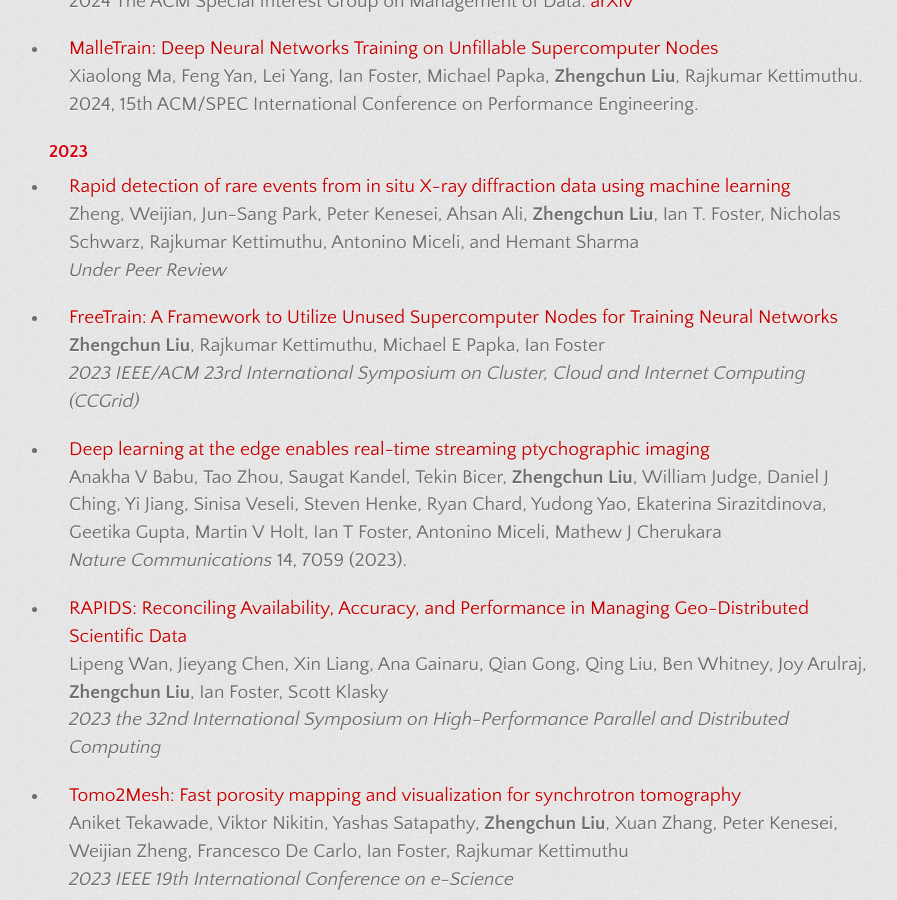
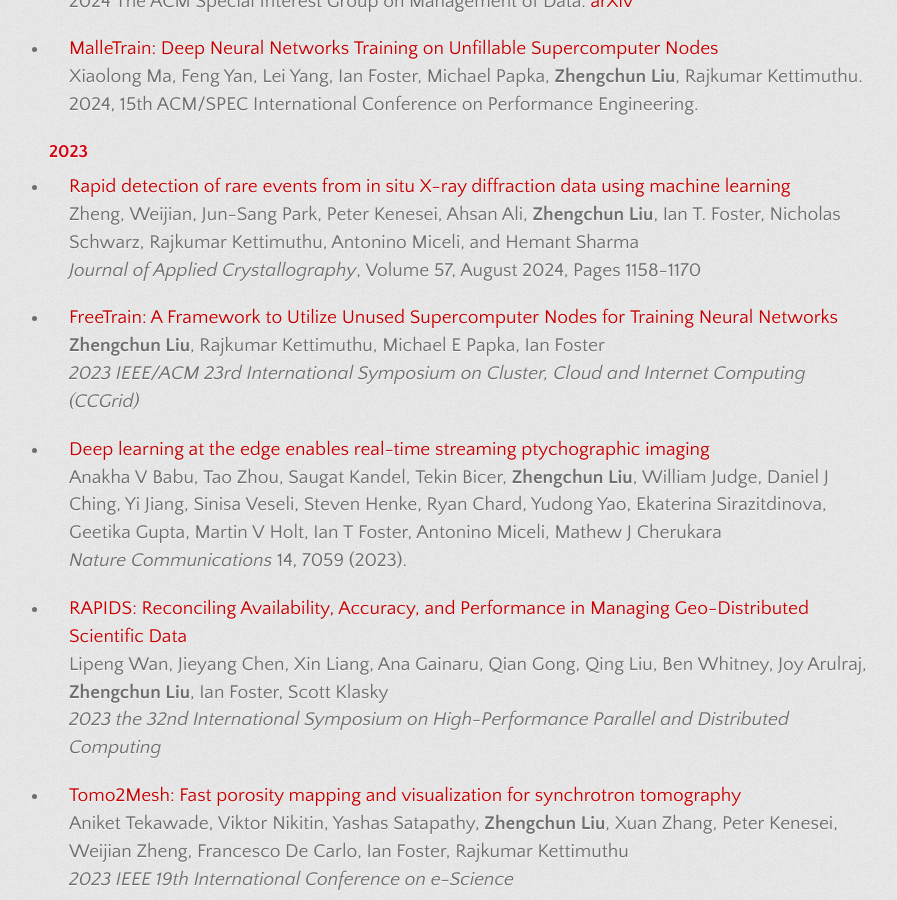
Before and after one commit to lzhengchun/lzhengchun.github.io, a Jekyll site: the page built from Publication.md, in a window 1280 px wide and 900 px high, scrolled down 715 px. Shown: the whole window, without its empty margins (181-1078 px from the left). Built offline with Jekyll 4.4.1, drawn with Linux system fonts in a browser that asks for light colours; some web fonts are replaced.

Commit message:
Update Publication.md

```diff
--- a/Publication.md
+++ b/Publication.md
@@ -25,9 +25,9 @@
 2024, 15th ACM/SPEC International Conference on Performance Engineering.<br>
 
 ### 2023
-- [Rapid detection of rare events from in situ X-ray diffraction data using machine learning](https://arxiv.org/abs/2312.03989)<br>
+- [Rapid detection of rare events from in situ X-ray diffraction data using machine learning](https://doi.org/10.1107/S160057672400517X)<br>
 Zheng, Weijian, Jun-Sang Park, Peter Kenesei, Ahsan Ali, **Zhengchun Liu**, Ian T. Foster, Nicholas Schwarz, Rajkumar Kettimuthu, Antonino Miceli, and Hemant Sharma<br>
- *Under Peer Review*
+ *Journal of Applied Crystallography*, Volume 57, August 2024, Pages 1158-1170
 
 - [FreeTrain: A Framework to Utilize Unused Supercomputer Nodes for Training Neural Networks](https://doi.org/10.1109/CCGrid57682.2023.00036)<br>
 **Zhengchun Liu**, Rajkumar Kettimuthu, Michael E Papka, Ian Foster<br>
```
